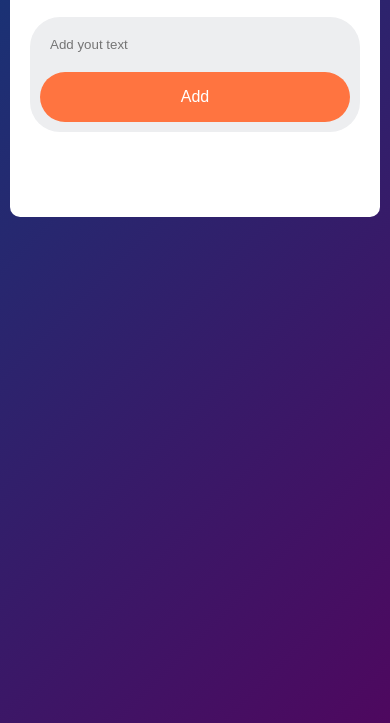
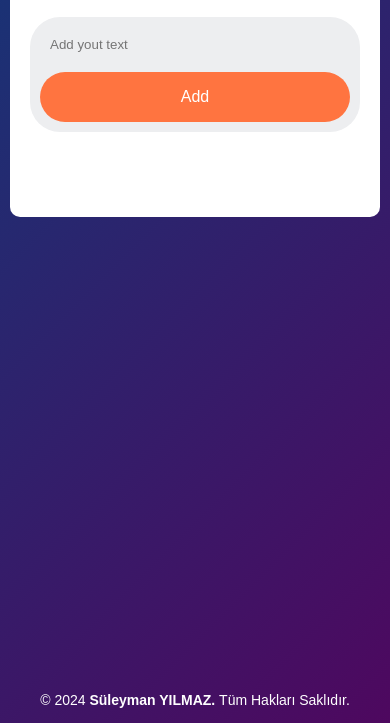
Before and after one commit to suleyman-yilmaz/toDoList, a plain HTML site: page index.html in a window 390 px wide. Shown: the part 121-844 px from the top of the page. Drawn offline with Linux system fonts and the light colour scheme.

Commit message:
added footer

```diff
--- a/index.html
+++ b/index.html
@@ -1,11 +1,13 @@
 <!DOCTYPE html>
 <html lang="tr">
+
 <head>
     <meta charset="UTF-8">
     <meta name="viewport" content="width=device-width, initial-scale=1.0">
     <title>To Do List | Süleyman YILMAZ</title>
     <link rel="stylesheet" href="style.css">
 </head>
+
 <body>
     <div class="container">
         <div class="todo-app">
@@ -20,6 +22,13 @@
         </div>
     </div>
 
+    <footer>
+        <div class="footer-content">
+            <p>&copy; 2024 <strong><a href="https://suleyman-yilmaz-portfolio.vercel.app/" target="_blank">Süleyman YILMAZ. </a></strong>Tüm Hakları Saklıdır.</p>
+        </div>
+    </footer>
+
     <script src="script.js"></script>
 </body>
+
 </html>
--- a/style.css
+++ b/style.css
@@ -10,6 +10,13 @@
     height: 100vh;
     background: linear-gradient(135deg, #153677, #4e085f);
     padding: 10px;
+}
+
+.description {
+    color: #fff;
+    font-size: 20px;
+    text-align: center;
+    margin-top: 20px;
 }
 
 .todo-app {
@@ -106,6 +113,28 @@
     color: #ff7440;
 }
 
+footer {
+    width: 100%;
+    background-color: transparent;
+    /* Ana tema rengini footer'a uygulayalım */
+    color: #fff;
+    text-align: center;
+    padding: 20px 10px;
+    position: fixed;
+    bottom: 0;
+    left: 0;
+}
+
+.footer-content {
+    max-width: 540px;
+    margin: 0 auto;
+}
+
+footer a {
+    color: #ffffff;
+    text-decoration: none;
+}
+
 /* Telefon ve tablet için medya sorguları */
 @media (max-width: 768px) {
     .todo-app {
@@ -146,4 +175,12 @@
         font-size: 18px;
         line-height: 30px;
     }
+
+    footer {
+        padding: 15px 10px;
     }
+
+    .footer-content {
+        font-size: 14px;
+    }
+}
```
Lines whose indentation alone changed are shown as unchanged.
